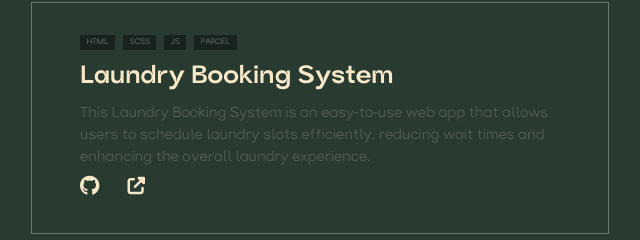
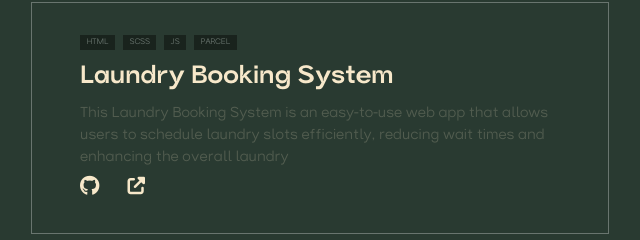
Before and after one commit to grixxxx/portWebsitev2, a website built with Parcel: page src/index.html in a window 1280 px wide. Shown: the part 1844-2084 px from the top of the page, 320-960 px from the left. Built offline with nearby package versions, Linux system fonts and the light colour scheme.

Commit message:
added new project

```diff
--- a/src/index.html
+++ b/src/index.html
@@ -117,8 +117,7 @@
         <article class="project-card">
           <h2 class="card-title">IT Assistance</h2>
           <p class="card-text">
-            Need short-term computer help? I come to your location to solve all
-            your problems.
+            Need short-term computer help? I come to your location to solve all your problems.
           </p>
         </article>
       </div>
@@ -208,7 +207,7 @@
           <h2 class="card-title">Laundry Booking System</h2>
 
           <p class="card--text">
-            This Laundry Booking System is an easy-to-use web app that allows users to schedule laundry slots efficiently, reducing wait times and enhancing the overall laundry experience.
+            This Laundry Booking System is an easy-to-use web app that allows users to schedule laundry slots efficiently, reducing wait times and enhancing the overall laundry <experience class="g"></experience>
           </p>
           <div class="card--link">
             <a
```
Also changed, not shown: dist/index.html.
